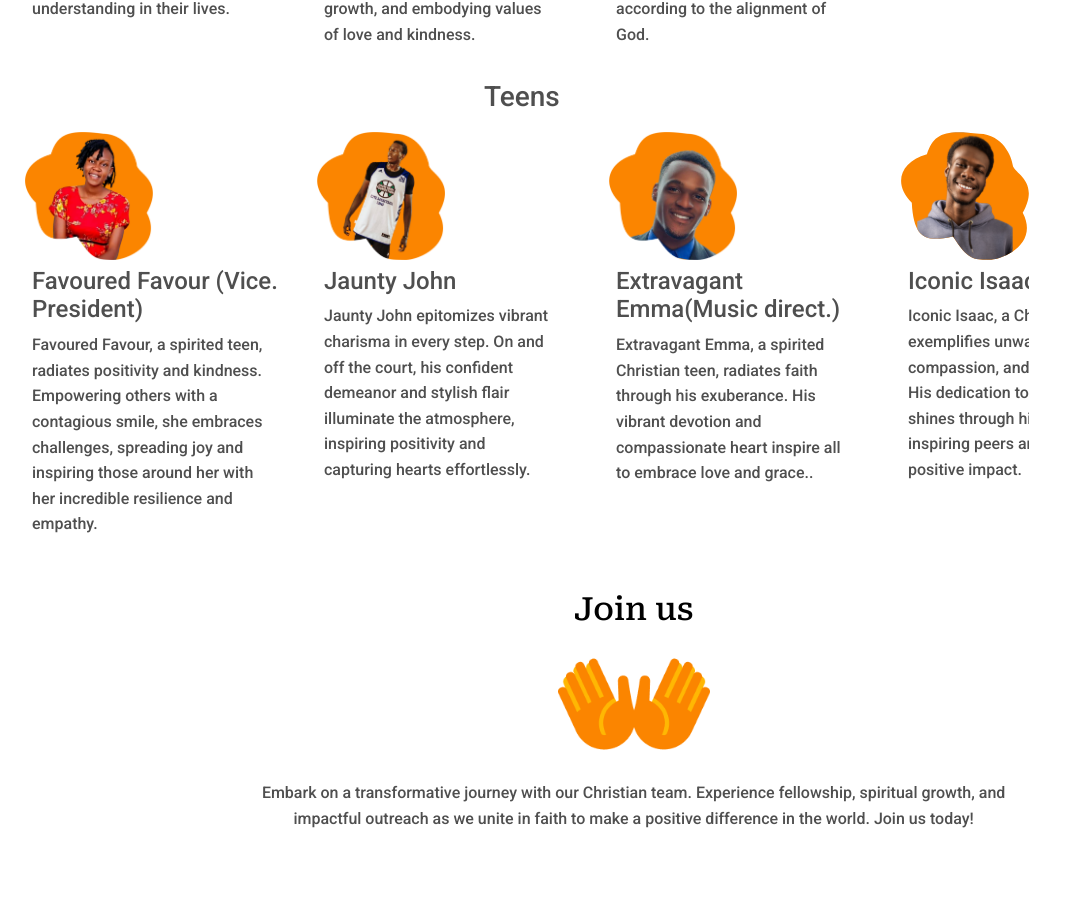
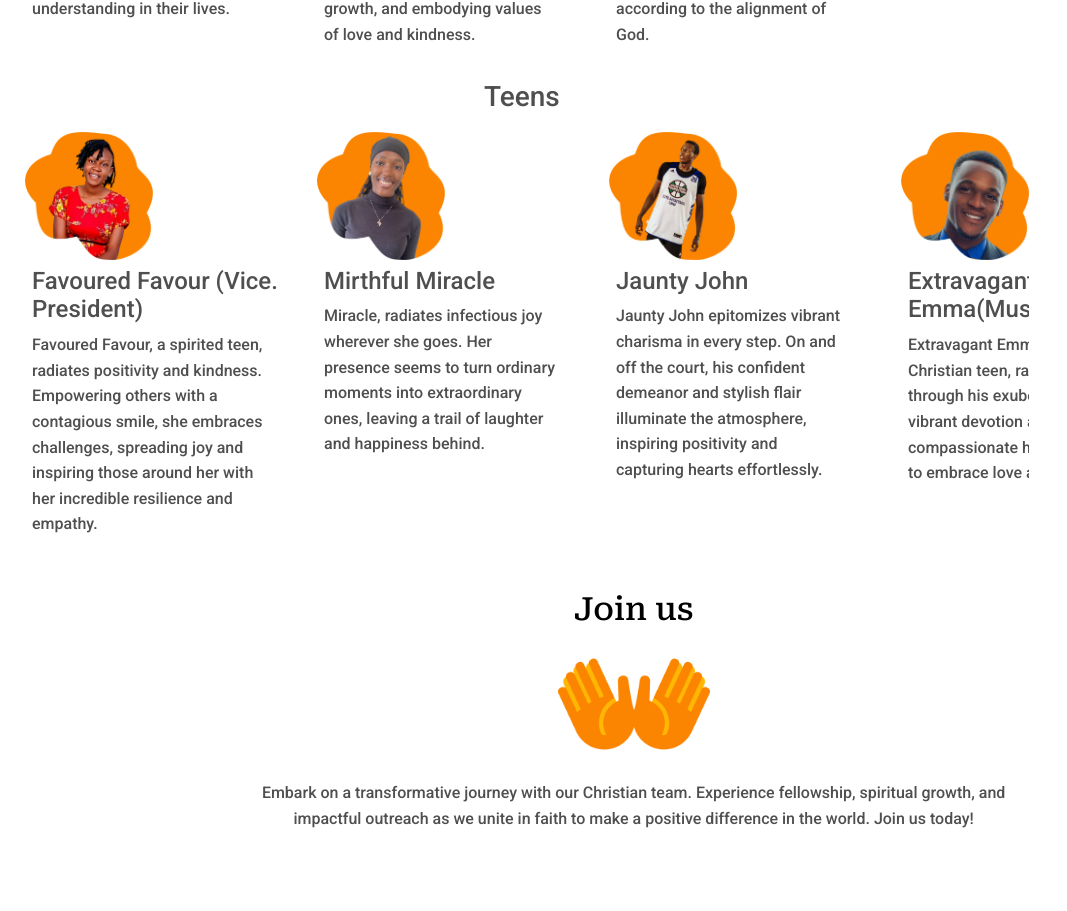
Before and after one commit to tosxin-456/Bethel-Teens, a React (Vite) app: page /aboutUs in a window 1280 px wide. Shown: the part 970-1881 px from the top of the page, without its empty margins (0-1067 px from the left). Built offline with nearby package versions, Linux system fonts and the light colour scheme.

Commit message:
worked on adding more images

```diff
--- a/src/pages/about.jsx
+++ b/src/pages/about.jsx
@@ -17,6 +17,7 @@ import 'swiper/css/effect-fade';
 import destine from '../assets/destine.png'
 import johnny from '../assets/johnny.png'
 import vicTor from '../assets/victor.png'
+import miracle from '../assets/miracle.png'
 import Abah from '../assets/isaacAbah.png'
 import twins from '../assets/twins.png'
 import tosan from'../assets/tosan.png'
@@ -110,7 +111,13 @@ const About = () => {
      <h4>Favoured Favour (Vice. President)</h4>
       <p>Favoured Favour, a spirited teen, radiates positivity and kindness. Empowering others with a contagious smile, she embraces challenges, spreading joy and inspiring those around her with her incredible resilience and empathy.</p>
      </div>
-
+   </div>
+   <div className='teacherProfile'>
+   <img src={miracle} alt="" />
+     <div className='textAboutTeacher'>
+     <h4>Mirthful Miracle</h4>
+      <p> Miracle, radiates infectious joy wherever she goes. Her presence seems to turn ordinary moments into extraordinary ones, leaving a trail of laughter and happiness behind.</p>
+     </div>
    </div>
    <div className='teacherProfile'>
    <img src={johnny} alt="" />
```
